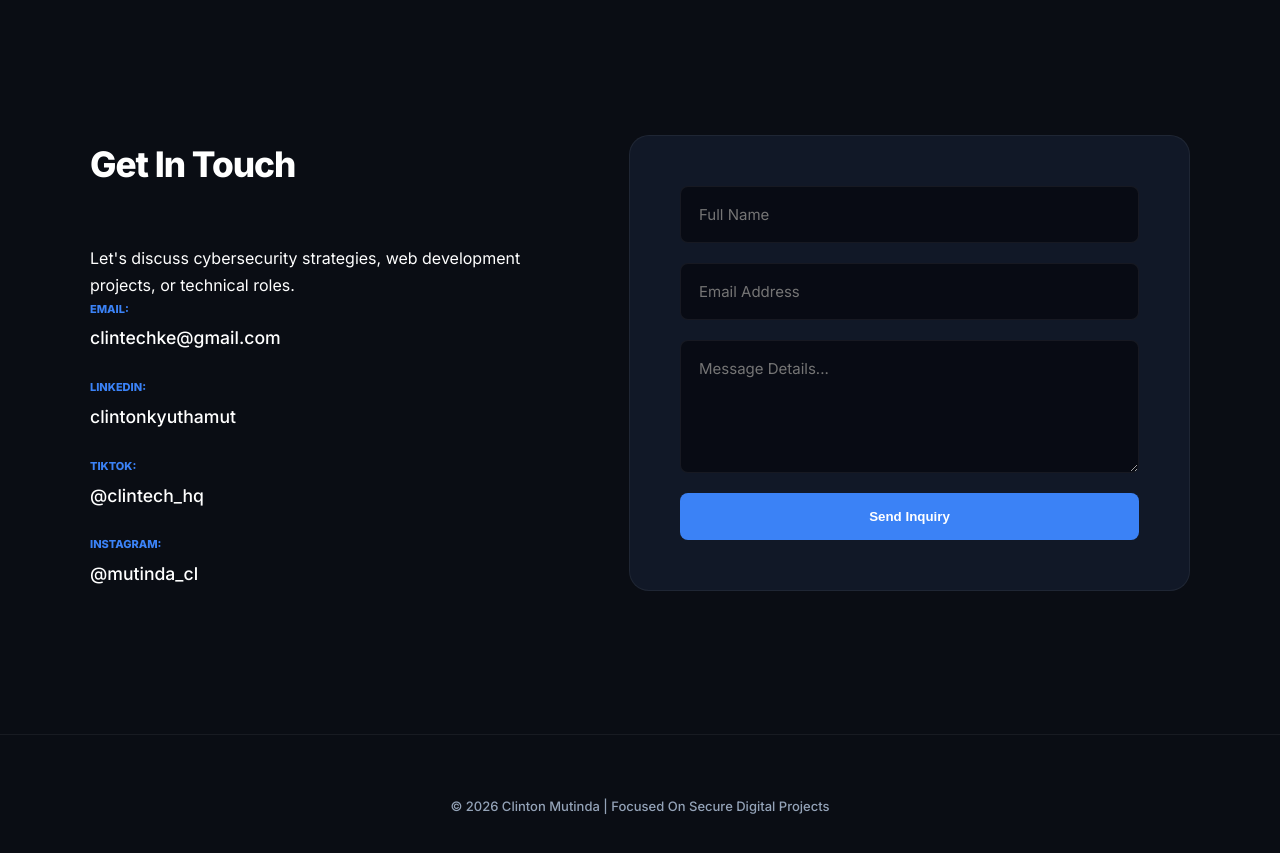
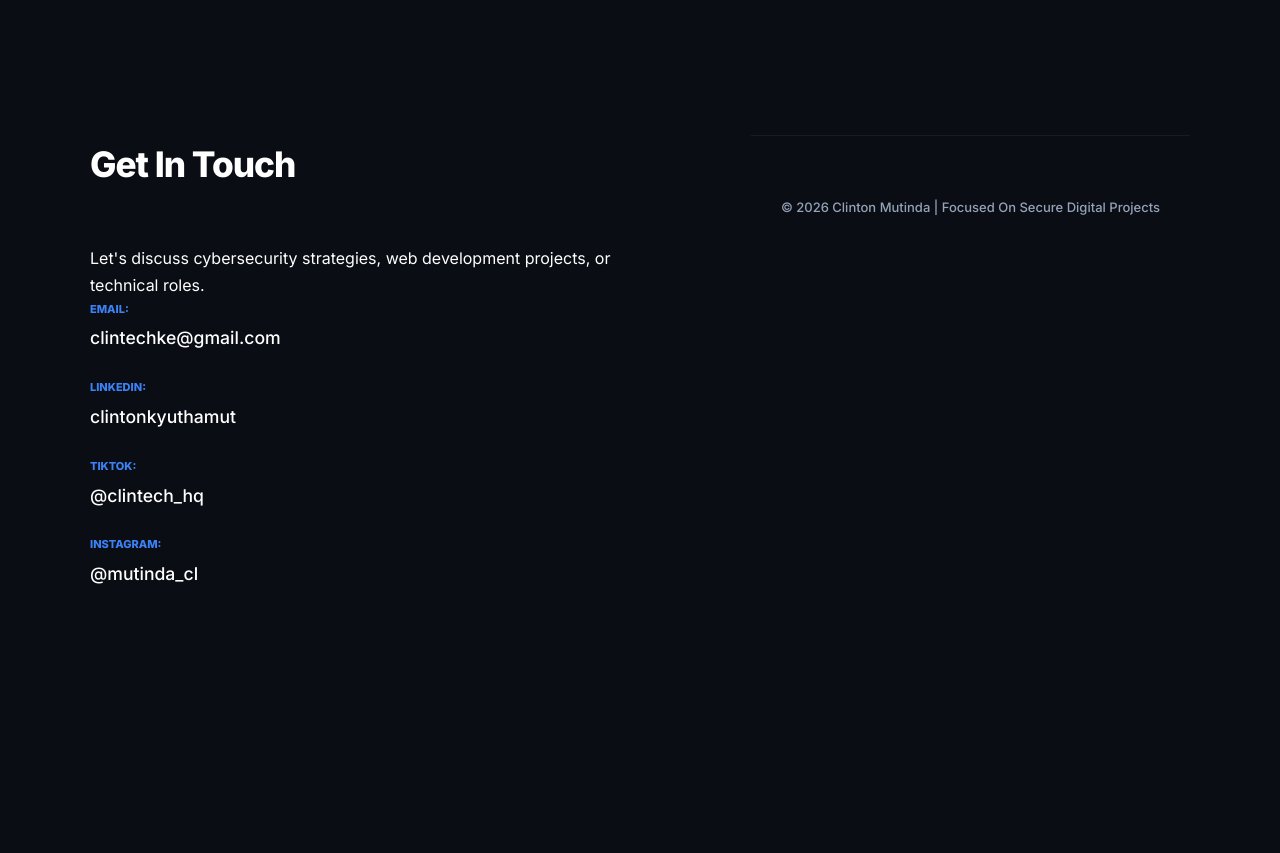
Before and after one commit to Clinntech/ClinTech, a website: page index.html in a window 1280 px wide. Shown: the part 3080-3933 px from the top of the page. After the commit the page ends 3814 px from the top, so only its background shows below. Drawn offline with nearby package versions, Linux system fonts and the light colour scheme.

Commit message:
Remove contact form from index.html
Removed the contact form section from the HTML.

```diff
--- a/index.html
+++ b/index.html
@@ -158,18 +158,6 @@
                 </div>
             </div>
 
-            <!-- Database Form -->
-            <div class="contact-card">
-                <form id="contactForm" class="contact-form">
-                    <input type="text" id="userName" placeholder="Full Name" required>
-                    <input type="email" id="userEmail" placeholder="Email Address" required>
-                    <textarea id="userMessage" placeholder="Message Details..." rows="5" required></textarea>
-                    <button type="submit" id="submitBtn" class="btn-primary">Send Inquiry</button>
-                </form>
-                <p id="responseMsg" class="response-text"></p>
-            </div>
-        </div>
-    </section>
 
     <footer class="footer">
         <div class="container footer-content">
```
